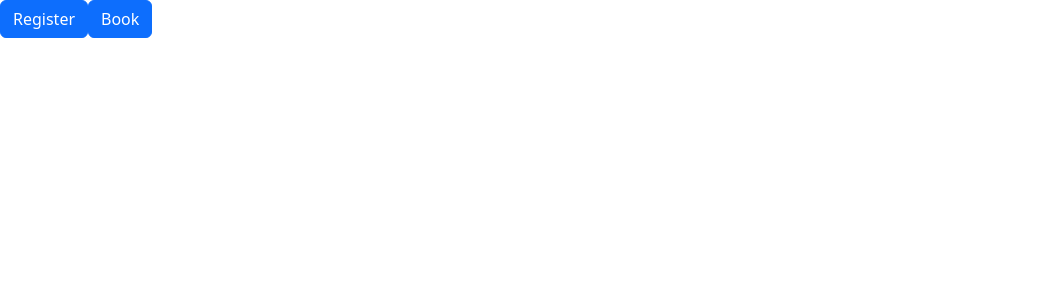
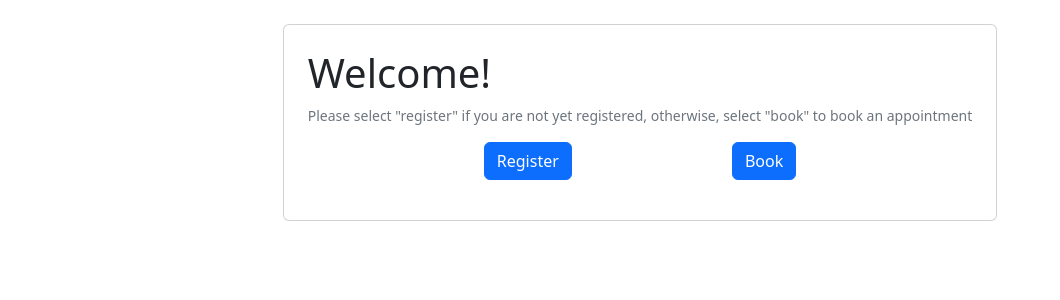
Before and after one commit to Edrac/AppointmentSystemUI, an Angular app in the folder AppointmentSystemUI/: page /dashboard in a window 1280 px wide. Shown: the top 300 px of the page, without its empty margins (0-1060 px from the left). Built offline with nearby package versions, Linux system fonts and the light colour scheme.

Commit message:
registration styling and functionality done

```diff
--- a/AppointmentSystemUI/src/app/app.component.html
+++ b/AppointmentSystemUI/src/app/app.component.html
@@ -1 +1,3 @@
-<router-outlet></router-outlet>
+<div class="container-fluid">
+  <router-outlet></router-outlet>
+</div>
--- a/AppointmentSystemUI/src/app/pages/dashboard/dashboard.component.html
+++ b/AppointmentSystemUI/src/app/pages/dashboard/dashboard.component.html
@@ -1,4 +1,14 @@
-<button class="btn btn-primary"
-        [routerLink]="['/registration']">Register</button>
-<button class="btn btn-primary"
-        [routerLink]="['/booking']">Book</button>
+<div class="d-flex justify-content-center pt-4">
+  <div class="card p-4">
+    <h1>Welcome!</h1>
+    <small class="text-muted">Please select "register" if you are not yet registered, otherwise, select "book" to book
+      an
+      appointment</small>
+    <div class="card-body d-flex justify-content-evenly">
+      <button class="btn btn-primary"
+              [routerLink]="['/registration']">Register</button>
+      <button class="btn btn-primary"
+              [routerLink]="['/booking']">Book</button>
+    </div>
+  </div>
+</div>
```
